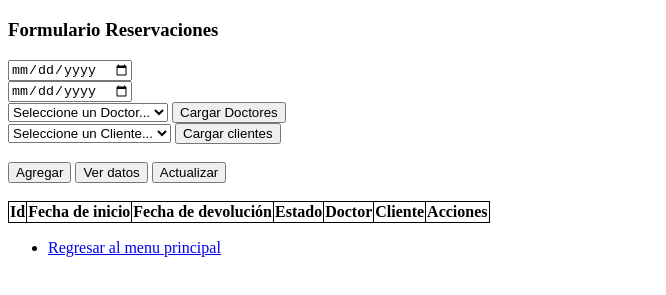
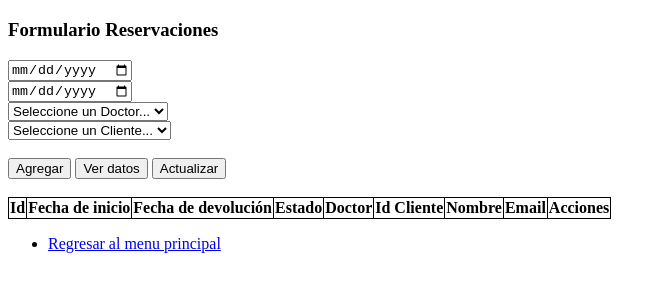
Before and after one commit to Taniatabaresperez/Reto3_Front, a plain HTML site: page paginas/reservation.html in a window 1280 px wide. Shown: the part 61-356 px from the top of the page, without its empty margins (0-666 px from the left). Drawn offline with nearby package versions, Linux system fonts and the light colour scheme; no server answers.

Commit message:
modificacion de la tabla de reservaciones

```diff
--- a/paginas/reservation.html
+++ b/paginas/reservation.html
@@ -28,10 +28,10 @@
             <input type="date" id="devolutionDate" placeholder="Fecha de devolucion"><br>
             <select id="doctor" class="select-container">
                 <option>Seleccione un Doctor...</option>
-            </select> <button onclick="traerDoctor()">Cargar Doctores</button><br>
+            </select><br>
             <select id="client" class="select-container">
                 <option>Seleccione un Cliente...</option>
-            </select> <button onclick="traerCliente()">Cargar clientes</button><br>
+            </select><br>
             <br>
             <button onclick="crearR()">Agregar</button>
             <button onclick="datosReservacion()">Ver datos</button>
@@ -46,7 +46,9 @@
                 <th>Fecha de devolución</th>
                 <th>Estado</th>
                 <th>Doctor</th>
-                <th>Cliente</th>
+                <th>Id Cliente</th>
+                <th>Nombre</th>
+                <th>Email</th>
                 <th colspan="3">Acciones</th>
             </thead>
             <tbody id="datos4">
--- a/scriptReservation.js
+++ b/scriptReservation.js
@@ -186,7 +186,9 @@ function mostrarTabla(misDatos) {
         tabla += "<td>" + misDatos[i].devolutionDate.split("T")[0] + "</td>";
         tabla += "<td>" + misDatos[i].status + "</td>";
         tabla += "<td>" + misDatos[i].doctor.name + "</td>";
+        tabla += "<td>" + misDatos[i].client.idClient + "</td>";
         tabla += "<td>" + misDatos[i].client.name + "</td>";
+        tabla += "<td>" + misDatos[i].client.email + "</td>";
         tabla += '<td><button onclick="borrarReservacion(' + misDatos[i].idReservation + ')">Borrar</button></td>';
         tabla += '<td><button onclick="datoEspReservacion(' + misDatos[i].idReservation + ')">Cargar dato</button></td>';
         tabla += "</tr>";
```
